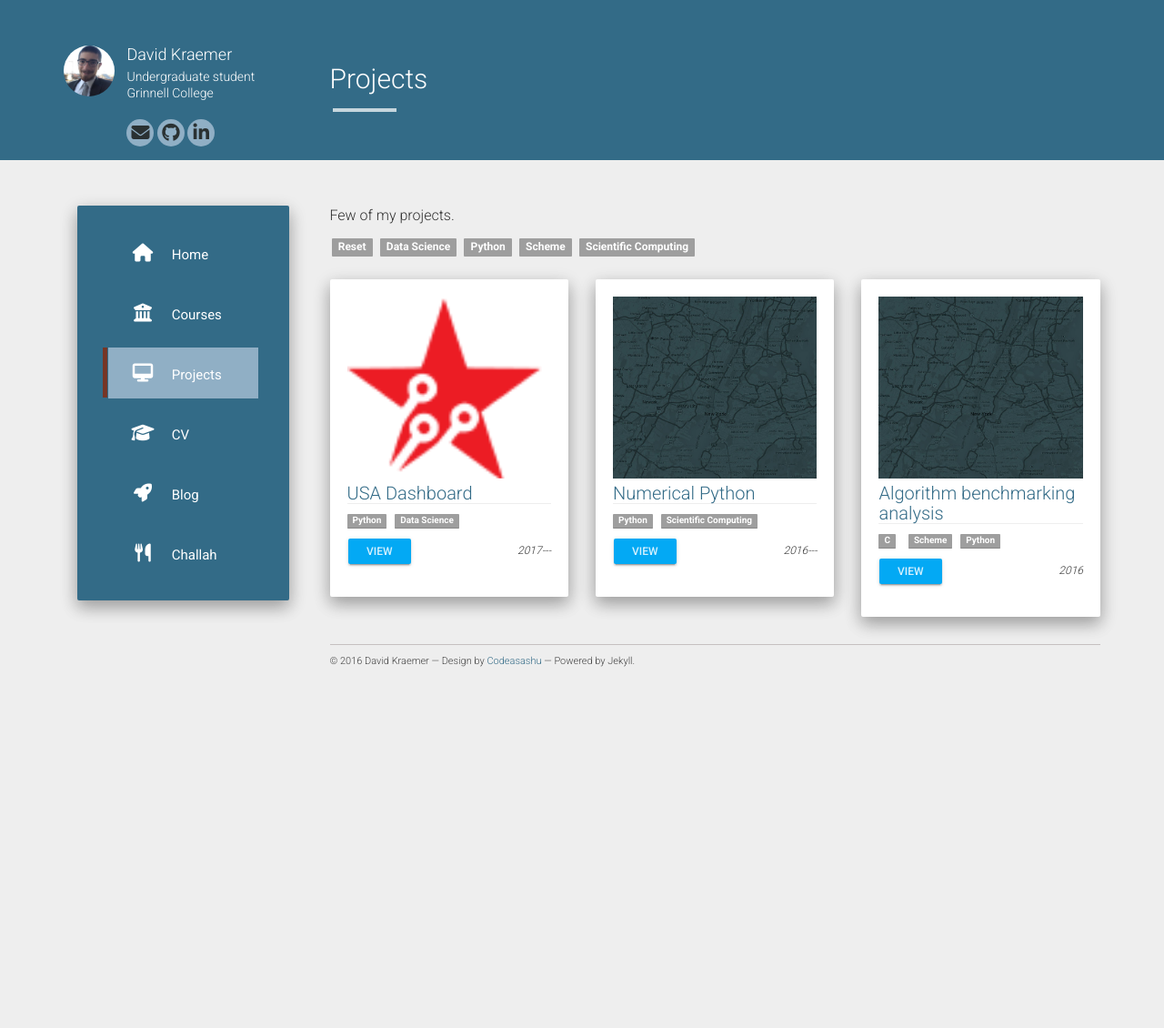
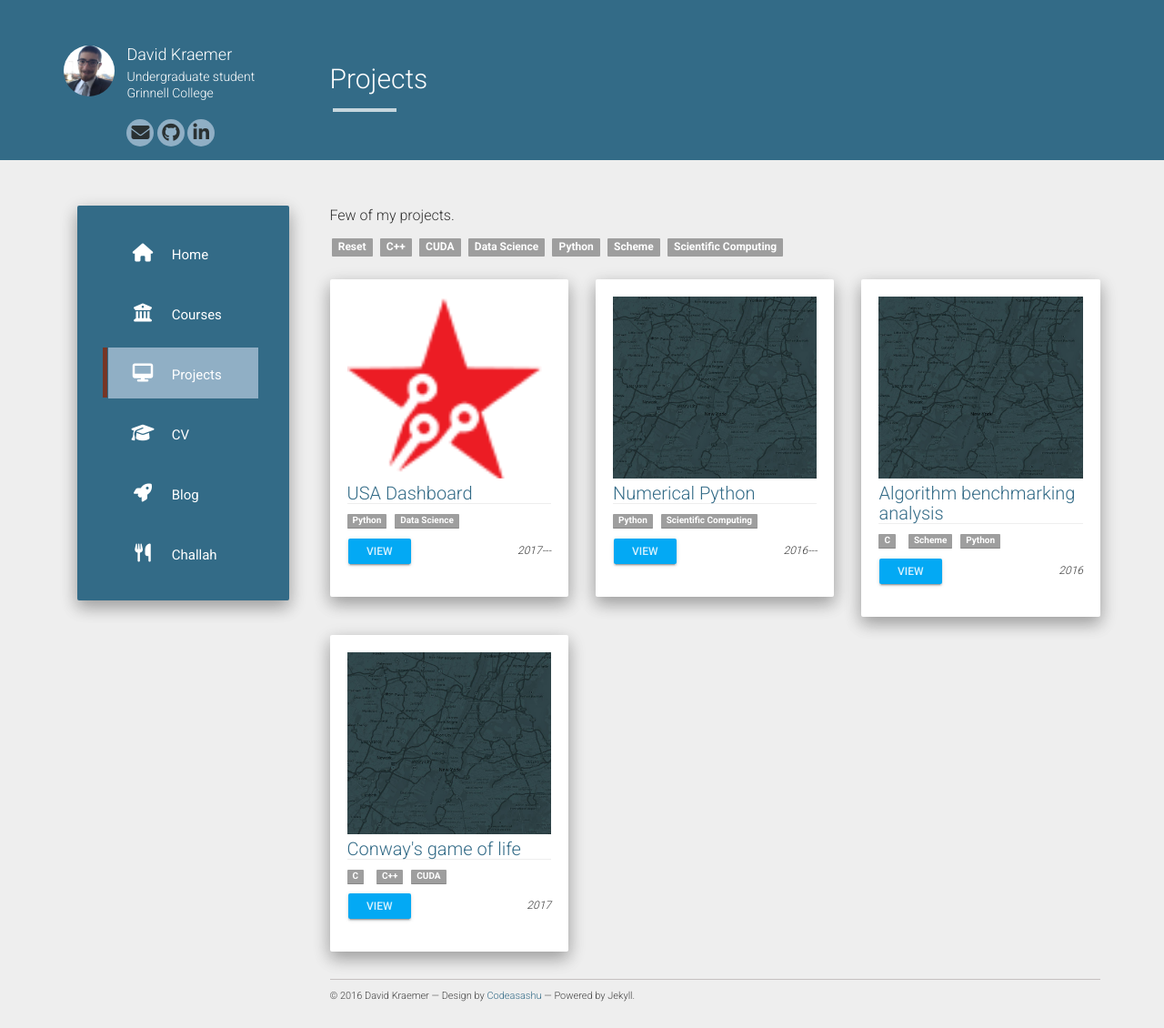
Before and after one commit to DavidNKraemer/kraemerd17.github.io, a Jekyll site: the page built from projects.md, in a window 1280 px wide. Shown: the whole page at 91% size. Built offline with Jekyll 4.4.1, drawn with Linux system fonts in a browser that asks for light colours; nearby versions of some CDN libraries; before the commit the page ends 900 px from its top, so only the background shows below that.

Commit message:
New project.

```diff
--- a/_data/projects.json
+++ b/_data/projects.json
@@ -19,5 +19,12 @@
 		"url": "https://github.com/kraemerd17/algorithm-benchmarking-analysis",
 		"date": "2016",
 		"tags": ["C","Scheme","Python"]
-	}
+	},
+        {
+                "name": "Conway's game of life",
+                "image": "placeholder.jpg",
+                "url": "https://github.com/blinderm/game-of-life",
+                "date": "2017",
+                "tags": ["C", "C++", "CUDA"]
+        }
 ]
```
